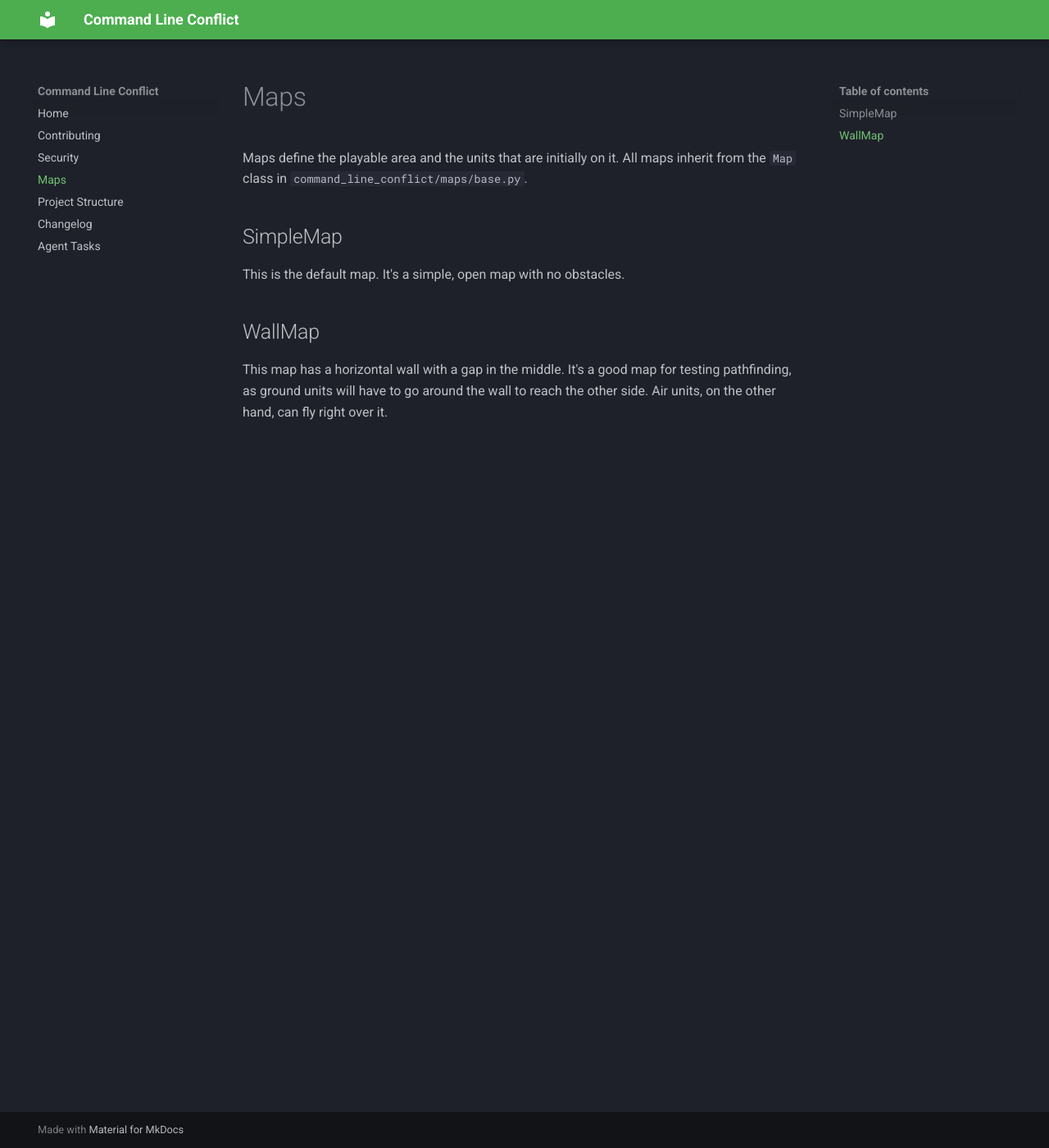
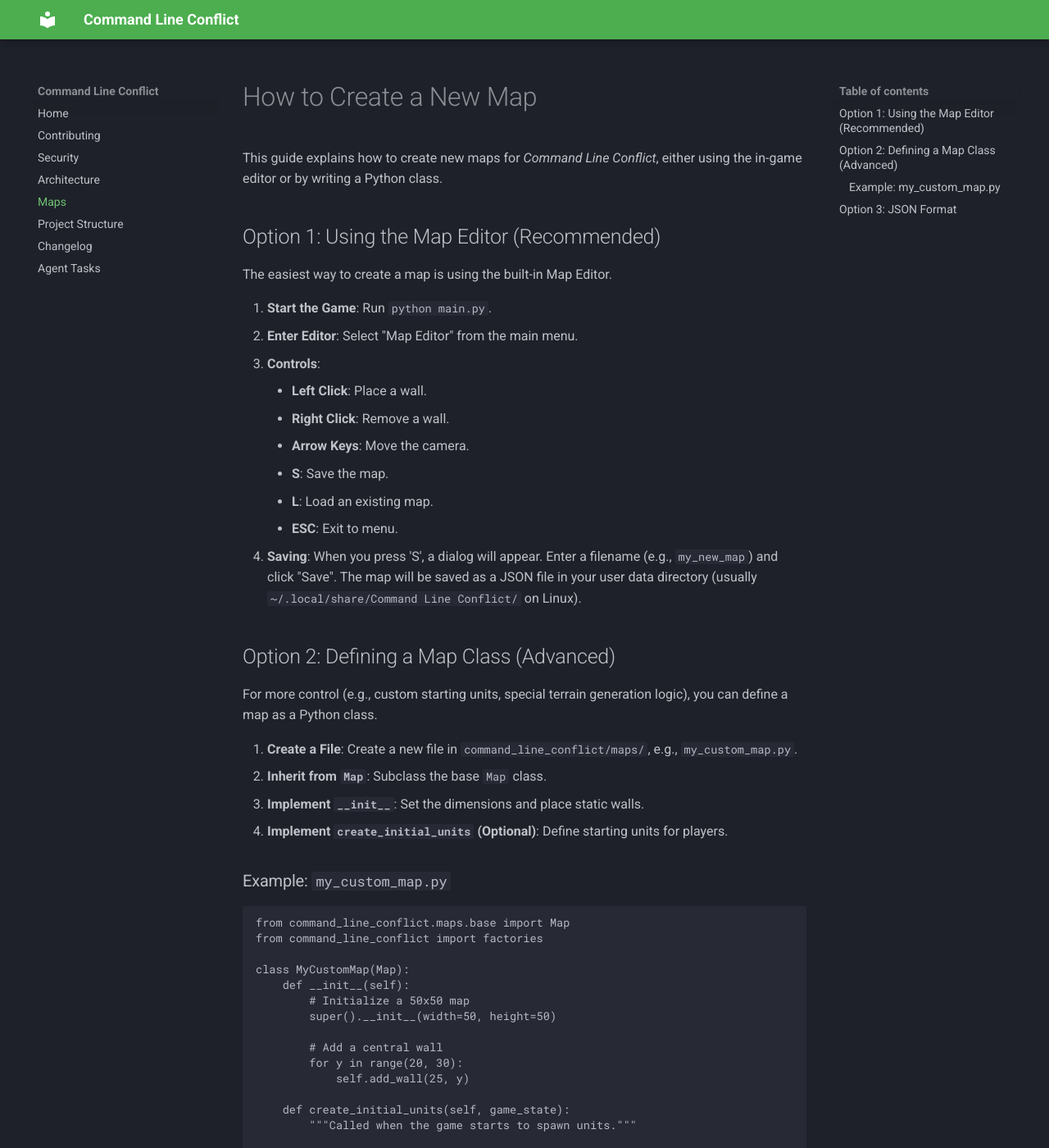
Before and after one commit to tsainez/command-line-conflict, an MkDocs documentation site: the page built from docs/Maps.md, in a window 1280 px wide and 1400 px high. Shown: the whole window at 82% size. Built offline with MkDocs 1.6.1 and Material for MkDocs 9.7.7, drawn with Linux system fonts in a browser that asks for light colours; some of the changed text lies outside the part shown.

Commit message:
chore: improve stability, documentation and testing
- Centralize pygame mixer initialization in `utils/audio.py`
- Centralize cursor setting in `utils/input.py` to handle headless environments
- Add comprehensive documentation for ECS architecture (`docs/ECS.md`) and Map creation (`docs/Maps.md`)
- Improve test coverage for `SpawnSystem` and `WallMap`
- Fix bug in `GameScene` where `Dead` component was imported from wrong module
- Clean up unused imports in tests and fix formatting
- Address pylint duplication warnings in key systems

````diff
--- a/docs/Maps.md
+++ b/docs/Maps.md
@@ -1,11 +1,75 @@
-# Maps
+# How to Create a New Map
 
-Maps define the playable area and the units that are initially on it. All maps inherit from the `Map` class in `command_line_conflict/maps/base.py`.
+This guide explains how to create new maps for *Command Line Conflict*, either using the in-game editor or by writing a Python class.
 
-## SimpleMap
+## Option 1: Using the Map Editor (Recommended)
 
-This is the default map. It's a simple, open map with no obstacles.
+The easiest way to create a map is using the built-in Map Editor.
 
-## WallMap
+1.  **Start the Game**: Run `python main.py`.
+2.  **Enter Editor**: Select "Map Editor" from the main menu.
+3.  **Controls**:
+    *   **Left Click**: Place a wall.
+    *   **Right Click**: Remove a wall.
+    *   **Arrow Keys**: Move the camera.
+    *   **S**: Save the map.
+    *   **L**: Load an existing map.
+    *   **ESC**: Exit to menu.
+4.  **Saving**: When you press 'S', a dialog will appear. Enter a filename (e.g., `my_new_map`) and click "Save". The map will be saved as a JSON file in your user data directory (usually `~/.local/share/Command Line Conflict/` on Linux).
 
-This map has a horizontal wall with a gap in the middle. It's a good map for testing pathfinding, as ground units will have to go around the wall to reach the other side. Air units, on the other hand, can fly right over it.
+## Option 2: Defining a Map Class (Advanced)
+
+For more control (e.g., custom starting units, special terrain generation logic), you can define a map as a Python class.
+
+1.  **Create a File**: Create a new file in `command_line_conflict/maps/`, e.g., `my_custom_map.py`.
+2.  **Inherit from `Map`**: Subclass the base `Map` class.
+3.  **Implement `__init__`**: Set the dimensions and place static walls.
+4.  **Implement `create_initial_units` (Optional)**: Define starting units for players.
+
+### Example: `my_custom_map.py`
+
+```python
+from command_line_conflict.maps.base import Map
+from command_line_conflict import factories
+
+class MyCustomMap(Map):
+    def __init__(self):
+        # Initialize a 50x50 map
+        super().__init__(width=50, height=50)
+
+        # Add a central wall
+        for y in range(20, 30):
+            self.add_wall(25, y)
+
+    def create_initial_units(self, game_state):
+        """Called when the game starts to spawn units."""
+
+        # Spawn Player 1 (Human) start location
+        factories.create_chassis(game_state, 5, 25, player_id=1, is_human=True)
+        factories.create_extractor(game_state, 3, 25, player_id=1, is_human=True)
+
+        # Spawn Player 2 (AI) start location
+        factories.create_rover(game_state, 45, 25, player_id=2, is_human=False)
+```
+
+5.  **Register the Map**: To make it playable, you currently need to modify `command_line_conflict/scenes/game.py` to load your map class instead of `FactoryBattleMap`.
+    *   *Note: A map selection screen is a planned feature.*
+
+## Option 3: JSON Format
+
+Maps can also be manually created or edited as JSON files.
+
+```json
+{
+  "width": 40,
+  "height": 30,
+  "walls": [
+    [10, 10],
+    [10, 11],
+    [10, 12]
+  ]
+}
+```
+
+*   **width/height**: Integer dimensions of the grid.
+*   **walls**: A list of `[x, y]` coordinates where walls are located.
--- a/mkdocs.yml
+++ b/mkdocs.yml
@@ -13,6 +13,7 @@ nav:
   - Home: index.md
   - Contributing: Contributing.md
   - Security: Security.md
+  - Architecture: ECS.md
   - Maps: Maps.md
   - Project Structure: ProjectStructure.md
   - Changelog: CHANGELOG.md
````
Also changed, not shown: docs/ECS.md (added, +68 -0 lines), 15 other files.
